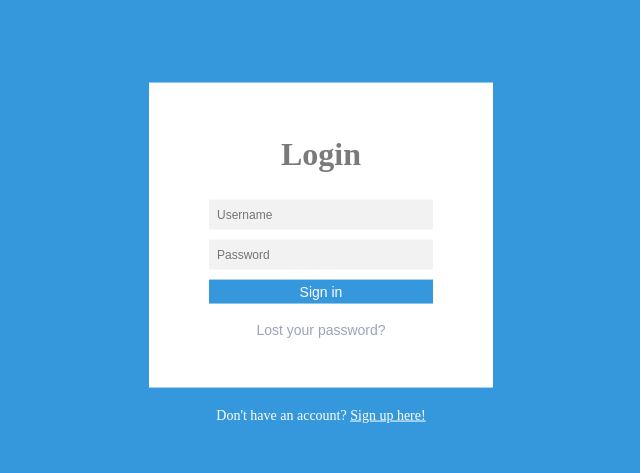
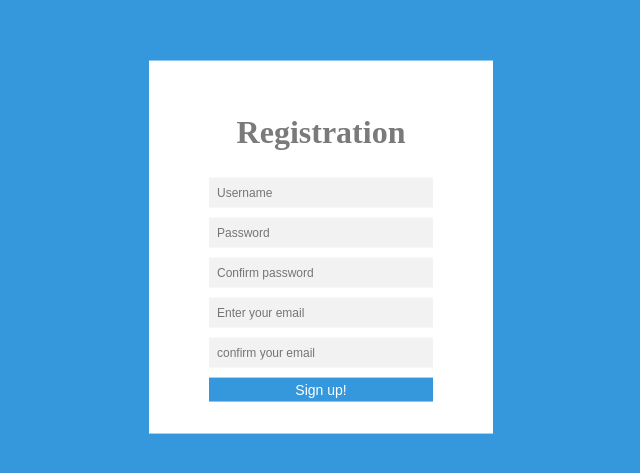
Before and after one commit to SanderWieringa/dammen, a React (Create React App) app in the folder checkers/checkersfrontend/: page /register in a window 1280 px wide. Shown: the part 145-618 px from the top of the page, without its empty margins (319-959 px from the left). Built offline with nearby package versions, Linux system fonts and the light colour scheme.

Commit message:
register comp

```diff
--- a/checkers/checkersfrontend/package.json
+++ b/checkers/checkersfrontend/package.json
@@ -7,8 +7,10 @@
     "@testing-library/react": "^11.2.3",
     "@testing-library/user-event": "^12.6.2",
     "axios": "^0.21.4",
+    "cors": "^2.8.5",
     "react": "^17.0.1",
     "react-dom": "^17.0.1",
+    "react-router-dom": "^5.3.0",
     "react-scripts": "4.0.1",
     "sass": "^1.42.1",
     "web-vitals": "^0.2.4"
--- a/checkers/checkersfrontend/src/App.js
+++ b/checkers/checkersfrontend/src/App.js
@@ -1,12 +1,30 @@
-import React, {useState} from "react";
-import {Login} from "./components/login";
+import React, { useState } from "react";
+import { Login } from "./components/login";
+import { Signup } from "./components/signup";
+import { BrowserRouter as Router, Switch, Route } from "react-router-dom";
+
 import "./App.css";
 
 export const App = () => {
-  const [userInfo, setUserInfo] = useState({  username: "", password: ""  });;
+  const [userInfo, setUserInfo] = useState({
+    username: "",
+    password: "",
+    confPass: "",
+    email: "",
+    confEmail: "",
+  });
   return (
     <div className="container">
-      <Login userinfo={userInfo} setUserInfo={setUserInfo} />
+      <Router>
+        <Switch>
+          <Route exact path="/">
+            <Login userinfo={userInfo} setUserInfo={setUserInfo} />
+          </Route>
+          <Route path="/register">
+            <Signup userinfo={userInfo} setUserInfo={setUserInfo} />
+          </Route>
+        </Switch>
+      </Router>
     </div>
   );
 };
--- a/checkers/checkersfrontend/src/components/login/index.js
+++ b/checkers/checkersfrontend/src/components/login/index.js
@@ -1,29 +1,25 @@
 import React from "react";
-import axios from 'axios';
+import axios from "axios";
 import "./styles.scss";
 
 export const Login = ({ userinfo, setUserInfo }) => {
-    const inputChange = (e) => {
-      setUserInfo({ ...userinfo, [e.target.name]: e.target.value });
+  const inputChange = (e) => {
+    setUserInfo({ ...userinfo, [e.target.name]: e.target.value });
   };
   const submit = (e) => {
     e.preventDefault();
 
-    axios.post(`http://localhost:8080/register`, { userinfo })
-      .then(res => {
-        console.log(res);
-        console.log(res.data);
-      })
-
+    axios.post(`http://localhost:8080/register`, { userinfo }).then((res) => {
+      console.log(res);
+      console.log(res.data);
+    });
 
     console.log(userinfo);
   };
 
-
-
   return (
     <div className="body">
-      <form className="form" onSubmit={(e) => submit(e) }>
+      <form className="form" onSubmit={(e) => submit(e)}>
         <h1 className="login-title">Login</h1>
         <input
           name="username"
@@ -45,7 +41,7 @@ export const Login = ({ userinfo, setUserInfo }) => {
         <p className="p">Lost your password?</p>
       </form>
       <div className="register">
-        Don't have an account? <u>Sign up here!</u>
+        Don't have an account? <a href="/register">Sign up!</a>
       </div>
     </div>
   );
--- /dev/null
+++ b/checkers/checkersfrontend/src/components/signup/index.js
@@ -0,0 +1,71 @@
+import React from "react";
+import "./styles.scss";
+
+export const Signup = ({ userinfo, setUserInfo }) => {
+  const inputChange = (e) => {
+    setUserInfo({ ...userinfo, [e.target.name]: e.target.value });
+  };
+
+  const requestOptions = {
+    method: "POST",
+    headers: { "Content-Type": "application/json" },
+    mode: "cors",
+    body: JSON.stringify(userinfo),
+  };
+
+  const submit = (e) => {
+    e.preventDefault();
+    console.log(userinfo);
+
+    fetch("http://localhost:8080/register", requestOptions).then((res) => {
+      console.log(res);
+      console.log(res.data);
+    });
+  };
+
+  return (
+    <div className="body">
+      <form className="form" onSubmit={(e) => submit(e)}>
+        <h1 className="login-title">Registration</h1>
+        <input
+          name="username"
+          type="text"
+          className="input"
+          placeholder="Username"
+          onChange={(e) => inputChange(e)}
+        ></input>
+        <input
+          type="password"
+          className="input"
+          name="password"
+          onChange={(e) => inputChange(e)}
+          placeholder="Password"
+        ></input>
+        <input
+          type="password"
+          className="input"
+          name="confPass"
+          onChange={(e) => inputChange(e)}
+          placeholder="Confirm password"
+        ></input>
+        <input
+          type="email"
+          className="input"
+          name="email"
+          onChange={(e) => inputChange(e)}
+          placeholder="Enter your email"
+        ></input>
+        <input
+          type="email"
+          className="input"
+          name="confEmail"
+          onChange={(e) => inputChange(e)}
+          placeholder="confirm your email"
+        ></input>
+        <button className="button" type="submit">
+          Sign up!
+        </button>
+      </form>
+    </div>
+  );
+};
--- /dev/null
+++ b/checkers/checkersfrontend/src/components/signup/styles.scss
@@ -0,0 +1,58 @@
+.form {
+  background-color: #fff;
+  width: 280px;
+  text-align: center;
+  color: #99a4bd;
+  padding: 2rem;
+}
+
+.login-title {
+  color: #7a7a7a;
+  text-align: center;
+  font-family: "Pacifico", cursive;
+}
+
+.input {
+  background-color: #f2f2f2;
+  border: none;
+  outline: none;
+  width: 80%;
+  font-size: 12px;
+  margin: 5px auto;
+  display: inline-block;
+  height: auto;
+  padding: 0.5rem;
+  font-family: "Maven Pro", sans-serif;
+}
+
+.button {
+  background-color: #3598dc;
+  color: #fff;
+  width: 80%;
+  display: inline-block;
+  font-size: 14px;
+  margin-top: 5px;
+  border: none;
+  cursor: pointer;
+  padding: 0.25rem;
+}
+
+.p {
+  font-size: 14px;
+  padding: 0.25rem;
+  font-family: "Catamaran", sans-serif;
+}
+
+.register {
+  text-align: center;
+  font-size: 14px;
+  color: #fff;
+  padding: 0.25rem;
+}
+
+.body {
+  position: absolute;
+  top: 50%;
+  left: 50%;
+  transform: translate(-50%, -50%);
+}
```
Also changed, not shown: 2 other files (tests, documents, lock files or other folders).
